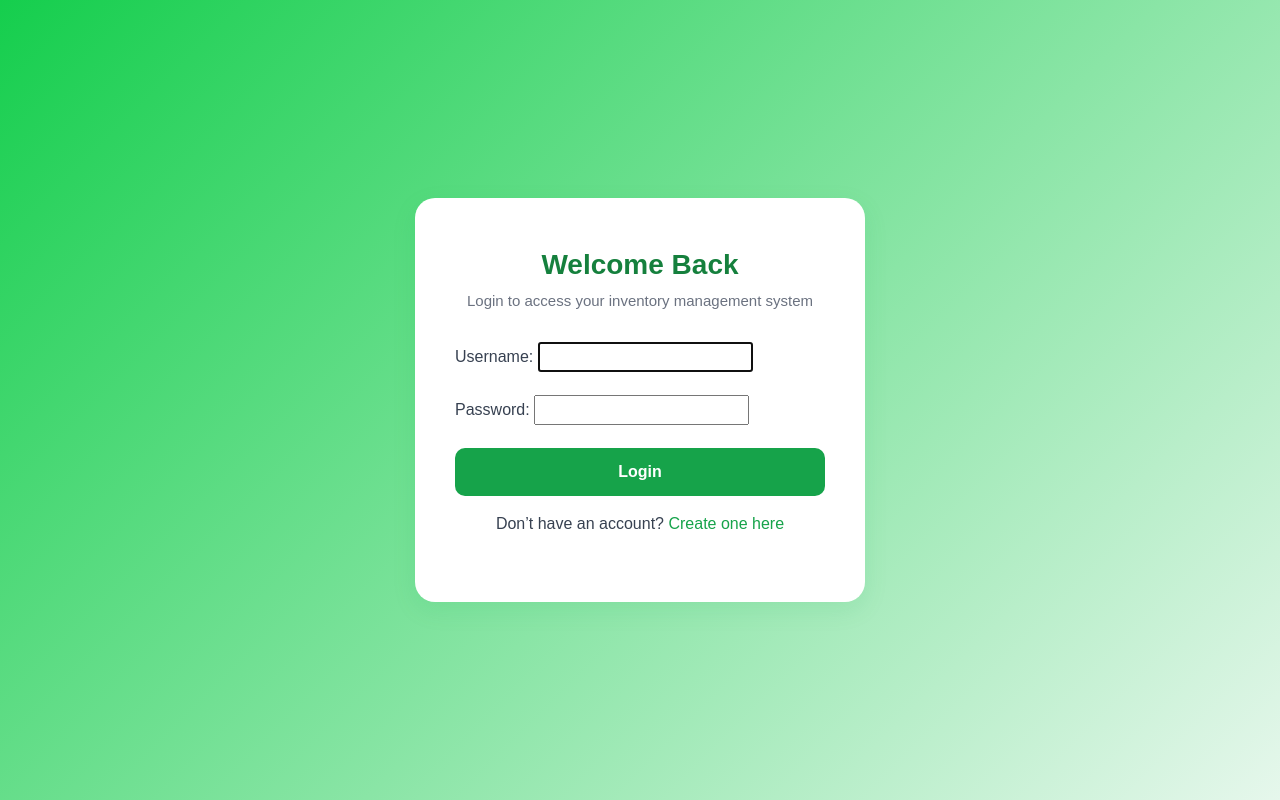
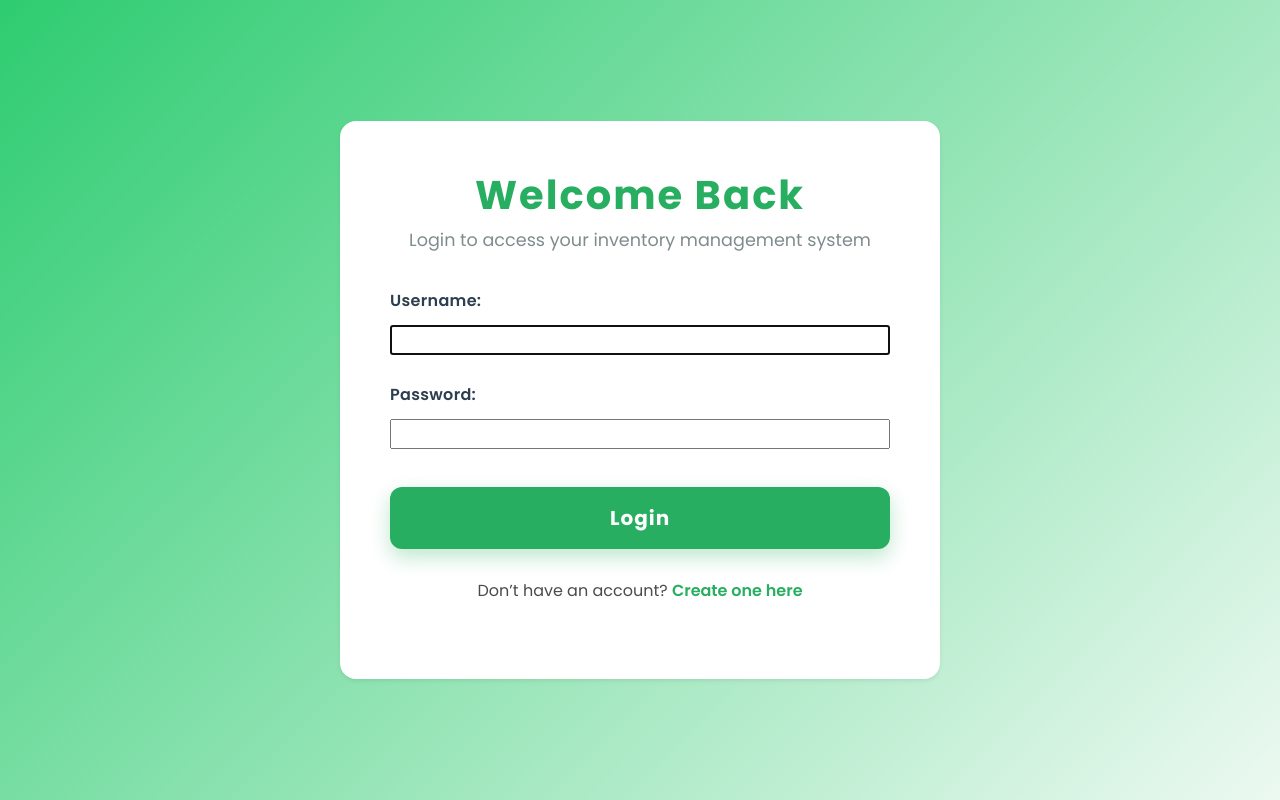
Before and after one commit to edselpapolonias/Freshmart, a Django app: page /inventory/login/ in a window 1280 px wide. Run offline with Django 5.2, Linux system fonts and the light colour scheme; some libraries are stand-ins or nearby versions.

Commit message:
login ui

```diff
--- a/freshmart_project/templates/login.html
+++ b/freshmart_project/templates/login.html
@@ -3,116 +3,173 @@
 <link href="https://cdn.jsdelivr.net/npm/bootstrap@5.3.0/dist/css/bootstrap.min.css" rel="stylesheet">
 
 <style>
+  @import url('https://fonts.googleapis.com/css2?family=Poppins:wght@400;600;700&display=swap');
+
   body {
-        background: linear-gradient(135deg, #15ce4d 0%, #e6f7ec 100%);
+    background: linear-gradient(135deg, #2ecc71 0%, #ecf9f1 100%);
     font-family: 'Poppins', sans-serif;
-        color: #374151;
+    color: #2c3e50;
     min-height: 100vh;
     display: flex;
     align-items: center;
     justify-content: center;
+    margin: 0;
+    padding: 40px 60px;
   }
 
   .login-container {
+    max-width: 600px;
     width: 100%;
-        max-width: 450px;
-        background: #ffffff;
-        border-radius: 20px;
-        box-shadow: 0 8px 25px rgba(22, 163, 74, 0.1);
-        padding: 50px 40px;
+    background: #fff;
+    border-radius: 16px;
+    box-shadow: 0 16px 40px rgba(46, 204, 113, 0.15);
+    padding: 50px 50px 60px 50px;
     transition: transform 0.3s ease, box-shadow 0.3s ease;
   }
 
   .login-container:hover {
-        transform: translateY(-3px);
-        box-shadow: 0 10px 30px rgba(22, 163, 74, 0.15);
+    transform: translateY(-5px);
+    box-shadow: 0 22px 50px rgba(46, 204, 113, 0.25);
   }
 
   .login-header {
     text-align: center;
-        margin-bottom: 30px;
+    margin-bottom: 36px;
   }
 
   .login-header h3 {
-        color: #15803d;
     font-weight: 700;
+    font-size: 2.5rem;
+    color: #27ae60;
+    margin-bottom: 8px;
+    letter-spacing: 0.05em;
   }
 
   .login-header p {
-        color: #6b7280;
-        font-size: 15px;
+    color: #7f8c8d;
+    font-size: 1.1rem;
+    font-weight: 500;
+    margin: 0;
+  }
+
+  label {
+    font-weight: 600;
+    color: #2c3e50;
+    display: block;
+    margin-bottom: 12px;
+    font-size: 1rem;
+    letter-spacing: 0.02em;
   }
 
   .form-control {
-        border-radius: 10px;
-        border: 1px solid #d1d5db;
-        padding: 10px 14px;
-        transition: all 0.2s ease;
-        font-size: 15px;
+    border-radius: 12px;
+    border: 1.8px solid #d1d8dc;
+    padding: 16px 20px;
+    font-size: 1.1rem;
+    color: #2c3e50;
+    transition: border-color 0.25s ease, box-shadow 0.25s ease;
+    box-shadow: inset 0 1px 4px rgba(0,0,0,0.06);
+    width: 100%;
+    background-color: #fafafa;
+  }
+
+  .form-control::placeholder {
+    color: #a3a9ad;
   }
 
   .form-control:focus {
-        border-color: #16a34a;
-        box-shadow: 0 0 0 0.2rem rgba(22, 163, 74, 0.25);
+    border-color: #27ae60;
+    box-shadow: 0 0 12px rgba(39,174,96,0.6);
+    outline: none;
+    background-color: #fff;
   }
 
-    label {
-        font-weight: 500;
-        color: #374151;
-        margin-bottom: 6px;
+  .input-block {
+    display: flex;
+    flex-direction: column;
+    margin-bottom: 28px;
   }
 
   .btn-login {
-        background-color: #16a34a;
+    background-color: #27ae60;
     border: none;
-        color: white;
-        padding: 12px;
-        border-radius: 10px;
+    color: #fff;
+    padding: 16px;
+    border-radius: 12px;
     width: 100%;
-        font-weight: 600;
-        font-size: 16px;
-        transition: background-color 0.3s ease, transform 0.2s ease;
+    font-weight: 700;
+    font-size: 1.25rem;
+    letter-spacing: 0.05em;
+    cursor: pointer;
+    transition: background-color 0.3s ease, box-shadow 0.3s ease, transform 0.2s ease;
+    box-shadow: 0 8px 20px rgba(39,174,96,0.3);
+    margin-top: 10px;
   }
 
   .btn-login:hover {
-        background-color: #15803d;
-        transform: scale(1.02);
+    background-color: #229954;
+    box-shadow: 0 10px 26px rgba(34,153,84,0.5);
+    transform: translateY(-2px);
   }
 
   .text-link {
-        color: #16a34a;
+    color: #27ae60;
+    font-weight: 600;
     text-decoration: none;
-        font-weight: 500;
-        transition: color 0.2s ease;
+    transition: color 0.2s ease, text-decoration 0.2s ease;
   }
 
   .text-link:hover {
-        color: #0e7c3a;
+    color: #1e8449;
     text-decoration: underline;
   }
 
-    .mb-3 {
-        margin-bottom: 20px !important;
+  .text-center p {
+    font-weight: 500;
+    color: #4b4b4b;
+    font-size: 1rem;
+    margin-top: 30px;
+  }
+
+  @media (max-width: 575.98px) {
+    body {
+      padding: 20px 15px;
+    }
+    .login-container {
+      max-width: 100%;
+      padding: 30px 25px 40px 25px;
+      border-radius: 12px;
+    }
+    .login-header h3 {
+      font-size: 1.8rem;
+    }
+    .login-header p {
+      font-size: 1rem;
+    }
+    .btn-login {
+      font-size: 1.1rem;
+      padding: 14px;
+    }
   }
 </style>
 
-<div class="login-container">
+<div class="login-container shadow-sm">
   <div class="login-header">
     <h3>Welcome Back</h3>
     <p>Login to access your inventory management system</p>
   </div>
 
-    <form method="post">
+  <form method="post" novalidate>
     {% csrf_token %}
     {{ form.non_field_errors }}
 
-        <div class="mb-3">
+    <div class="input-block">
       {{ form.username.label_tag }}
       {{ form.username }}
       {{ form.username.errors }}
     </div>
 
-        <div class="mb-3">
+    <div class="input-block">
       {{ form.password.label_tag }}
       {{ form.password }}
       {{ form.password.errors }}
@@ -121,7 +178,7 @@
     <button type="submit" class="btn-login">Login</button>
   </form>
 
-    <div class="text-center mt-3">
+  <div class="text-center">
     <p>Don’t have an account? <a href="{% url 'registration' %}" class="text-link">Create one here</a></p>
   </div>
 </div>
```
Also changed, not shown: freshmart_project/db.sqlite3. Lines whose indentation alone changed are shown as unchanged.
